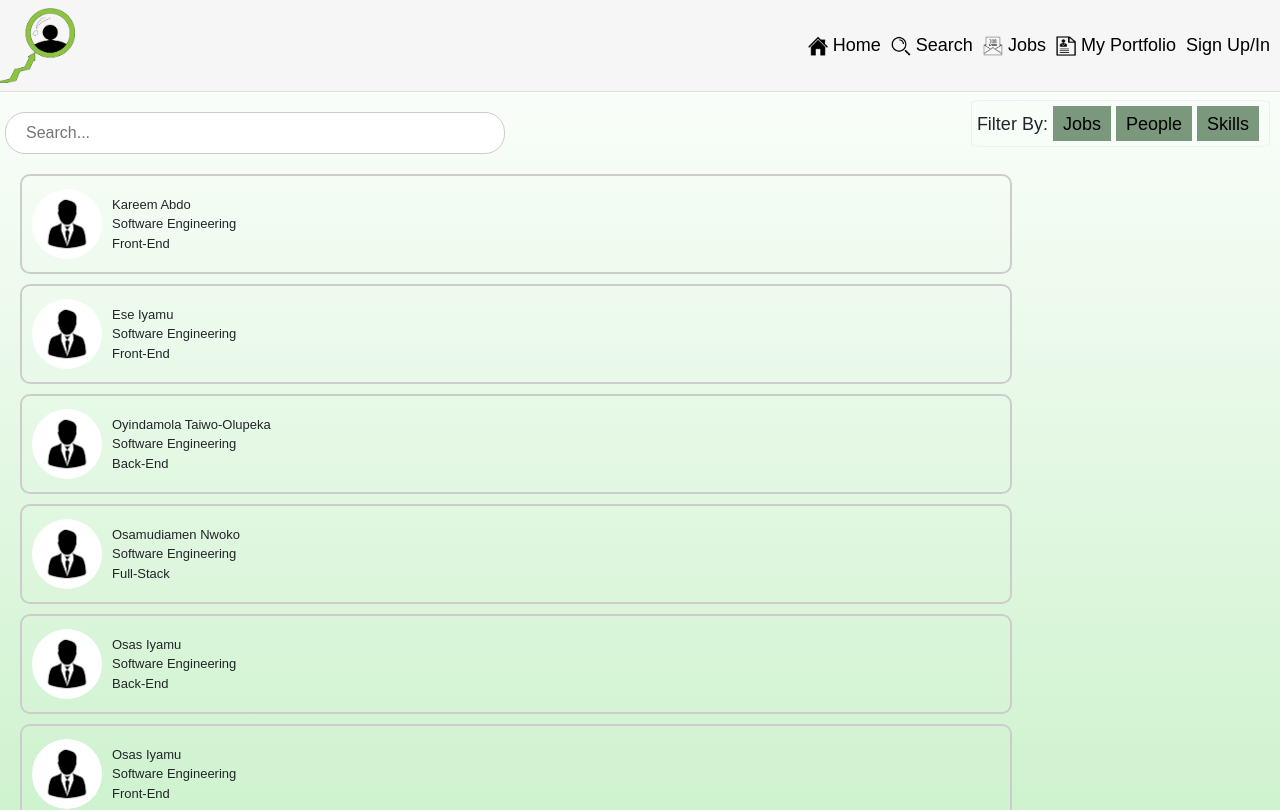
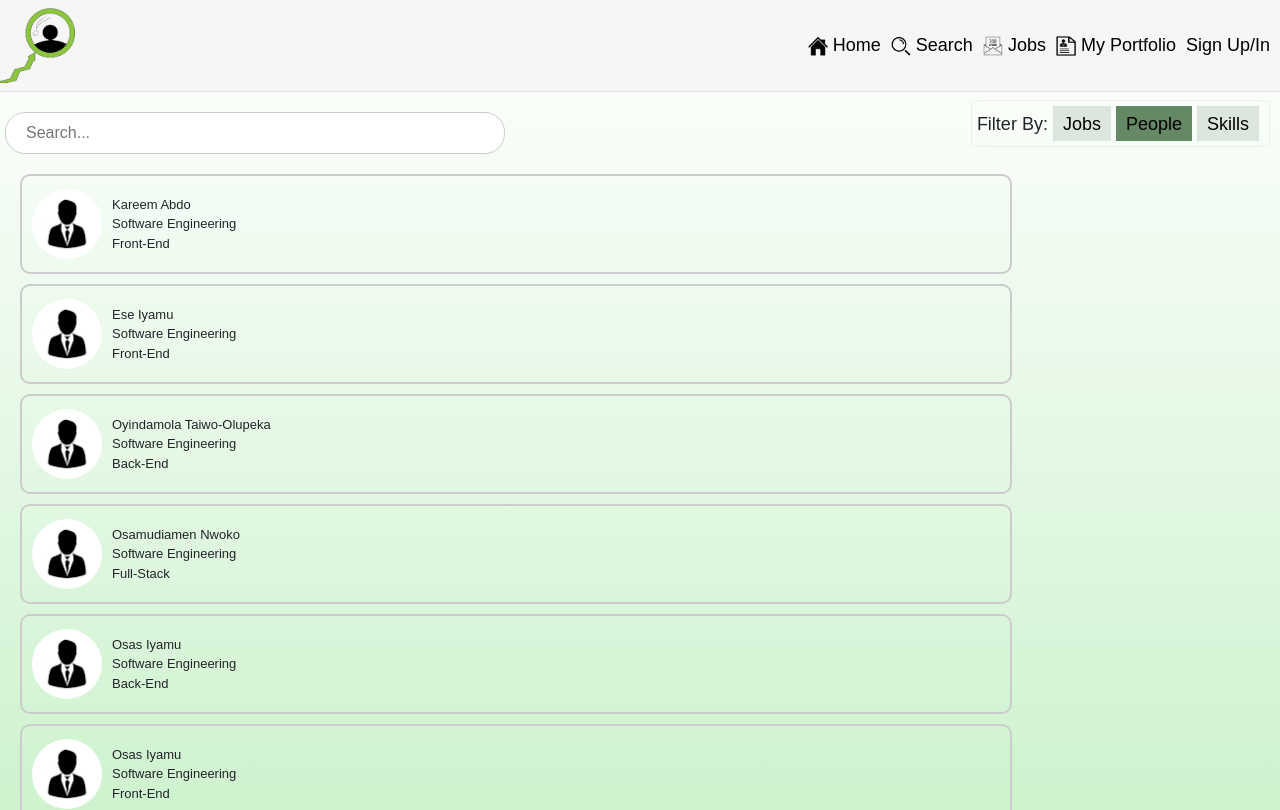
Before and after one commit to osasiyamu/Personal-Portfolio, a React (Create React App) app: page /search in a window 1280 px wide. Shown: the top 810 px of the page. Built offline with nearby package versions, Linux system fonts and the light colour scheme.

Commit message:
Added the functionalities for people search
The filter people is highlighted

```diff
--- a/src/assets/css/search.css
+++ b/src/assets/css/search.css
@@ -45,11 +45,15 @@ input {
 .filterComponents button {
     padding-top: 5px;
     margin-right: 5px;
-    background-color: rgb(124, 152, 124);
+    background-color: rgb(221, 230, 221);
     width: auto;
     height: 35px;
     text-align: center;
     align-items: center;
+}
+
+#people {
+    background-color: rgb(101, 136, 101);
 }
 
 .filterComponents label{
--- a/src/pages/Search.js
+++ b/src/pages/Search.js
@@ -3,7 +3,6 @@ import '../assets/css/search.css';
 import { useEffect } from 'react';
 
 import personIcon from '../assets/images/personIcon.jpeg';
-import { Button } from 'react-bootstrap';
 
 const Search = () => {
     useEffect(() => {
@@ -23,7 +22,7 @@ const Search = () => {
                         <a href="#nothing">People</a>
                         <a href="#nothing">Skills</a> */}
                         <button>Jobs</button>
-                        <button>People</button>
+                        <button id="people">People</button>
                         <button>Skills</button>
                         {/* <i class="fa-regular fa-user"></i> */}
                         {/* <i class="fas fa-building">Organizations</i> */}
```
